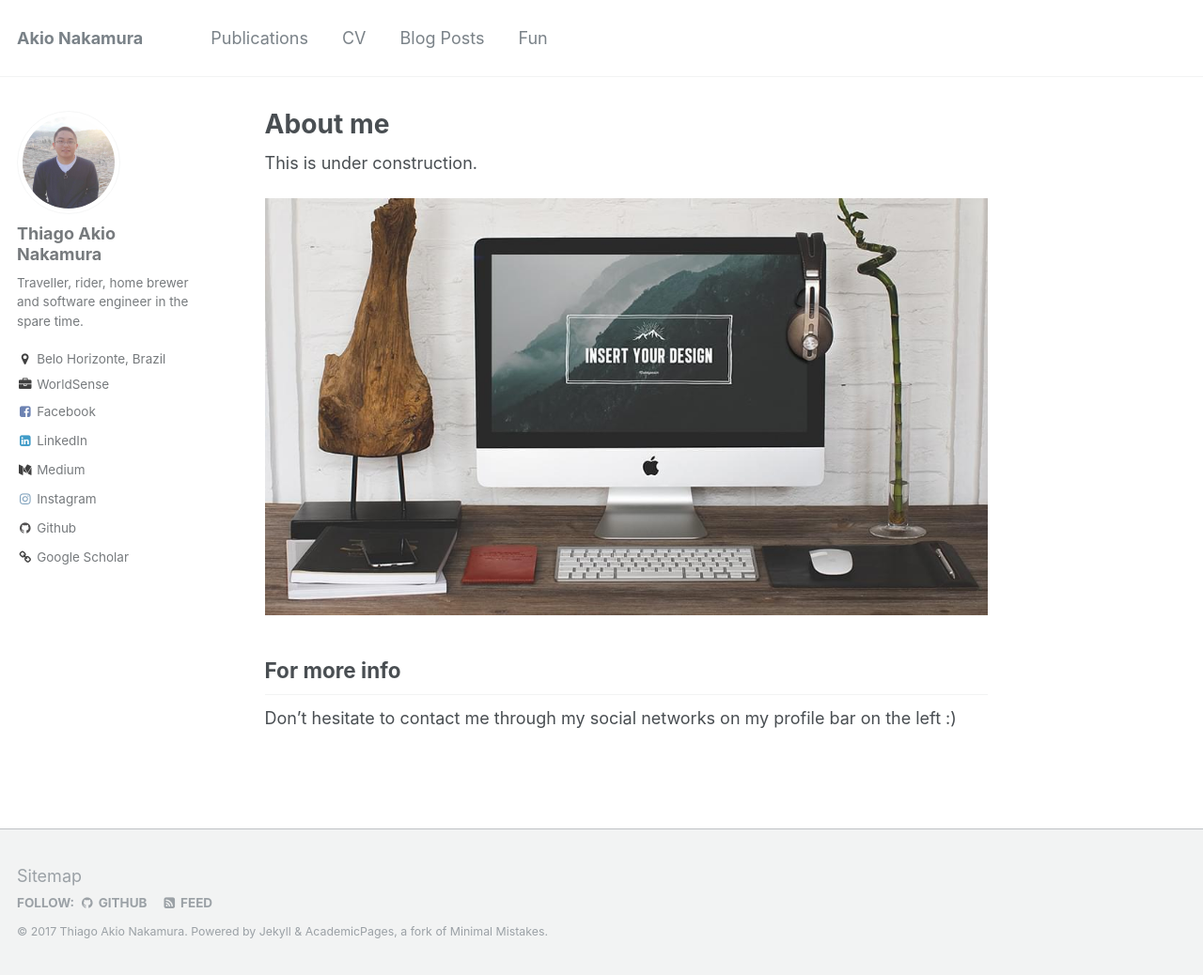
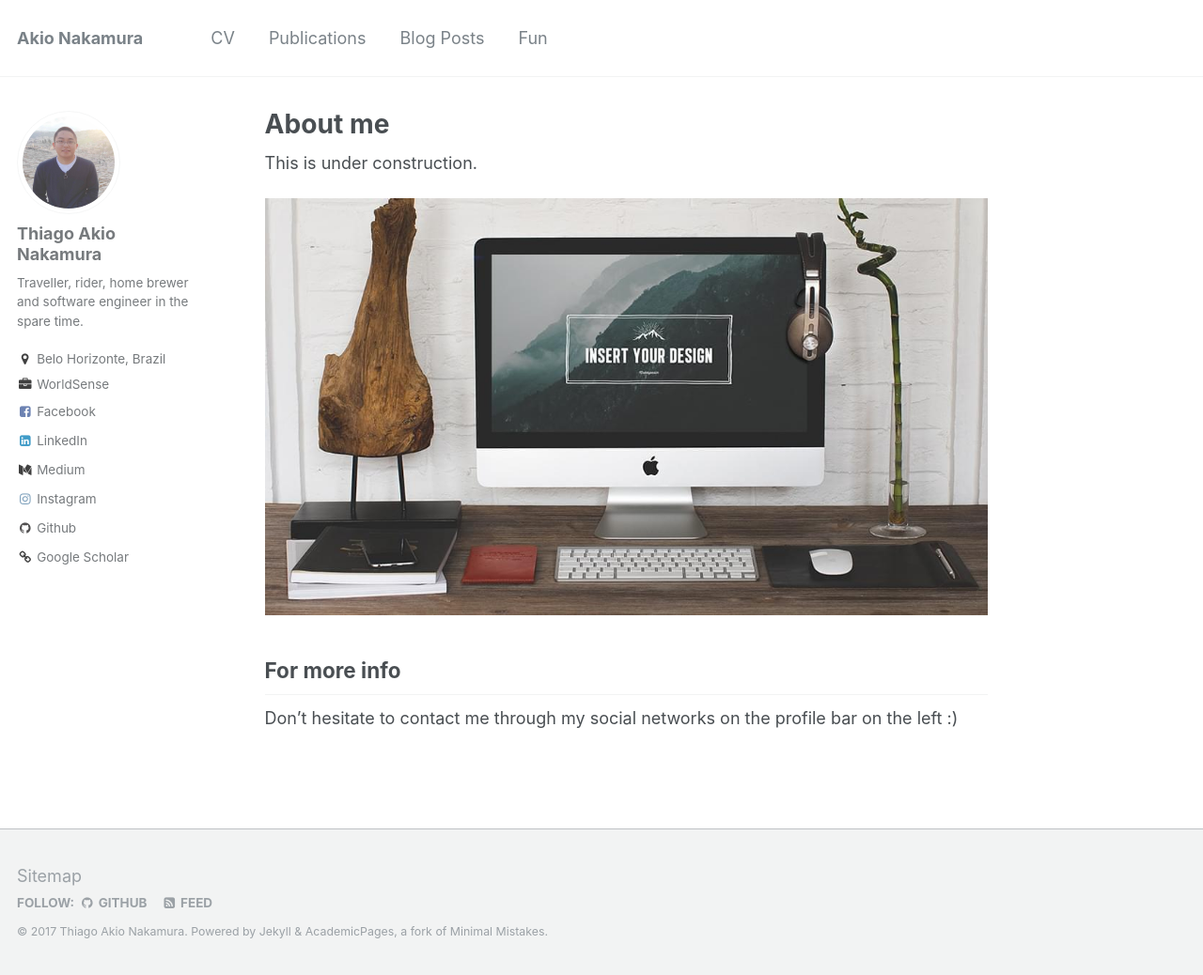
Before and after one commit to akionakamura/akionakamura.github.io, a Jekyll site: the page built from _pages/about.md, in a window 1280 px wide and 1038 px high. Shown: the whole window at 94% size. Built offline with Jekyll 4.4.1, drawn with Linux system fonts in a browser that asks for light colours.

Commit message:
CV first and nit

```diff
--- a/_data/navigation.yml
+++ b/_data/navigation.yml
@@ -1,10 +1,10 @@
 # main links links
 main:
+  - title: "CV"
+    url: /cv/
+
   - title: "Publications"
     url: /publications/
-
-  - title: "CV"
-    url: /cv/
 
   - title: "Blog Posts"
     url: /posts/
--- a/_pages/about.md
+++ b/_pages/about.md
@@ -14,4 +14,4 @@ This is under construction.
 
 For more info
 ------
-Don't hesitate to contact me through my social networks on my profile bar on the left :)
+Don't hesitate to contact me through my social networks on the profile bar on the left :)
```
